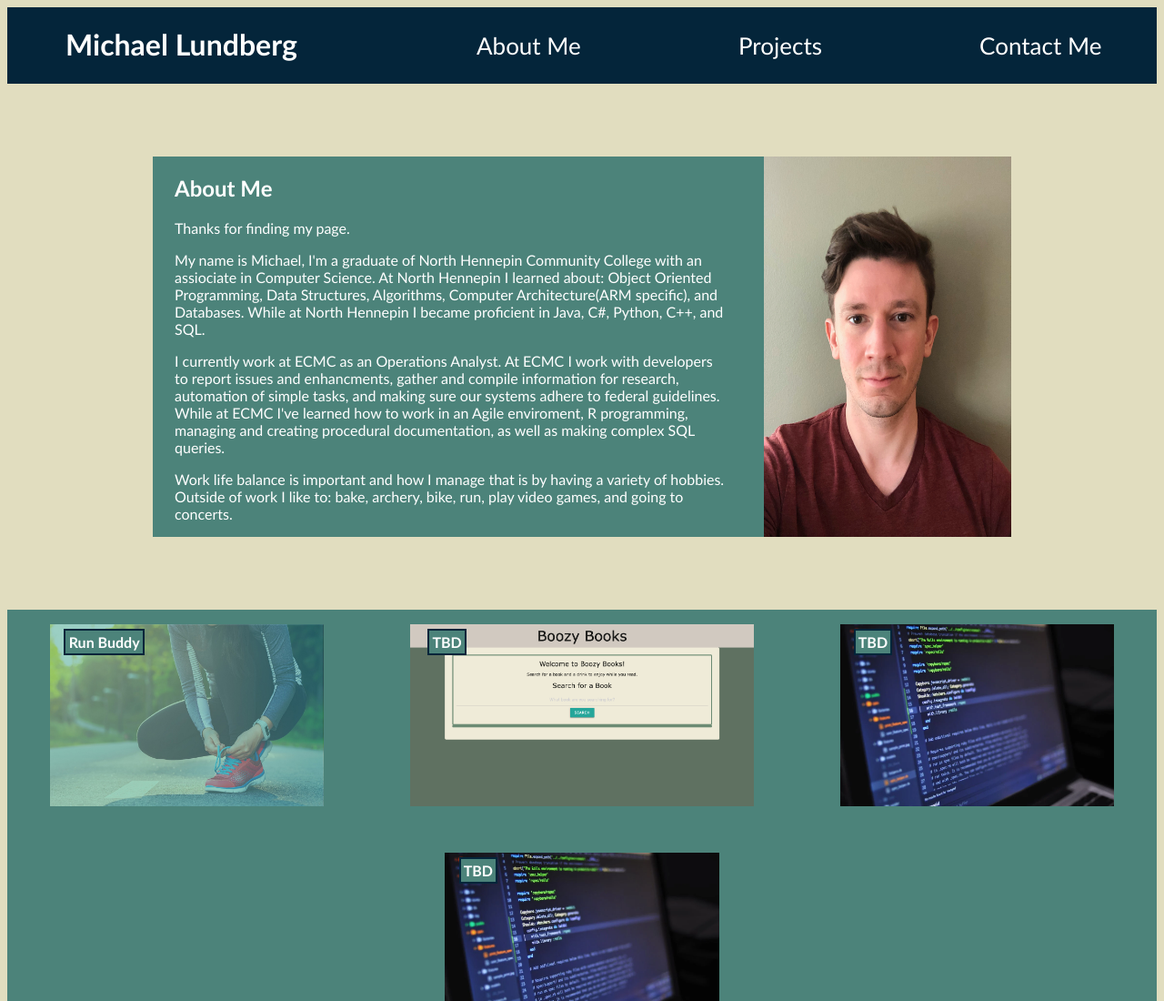
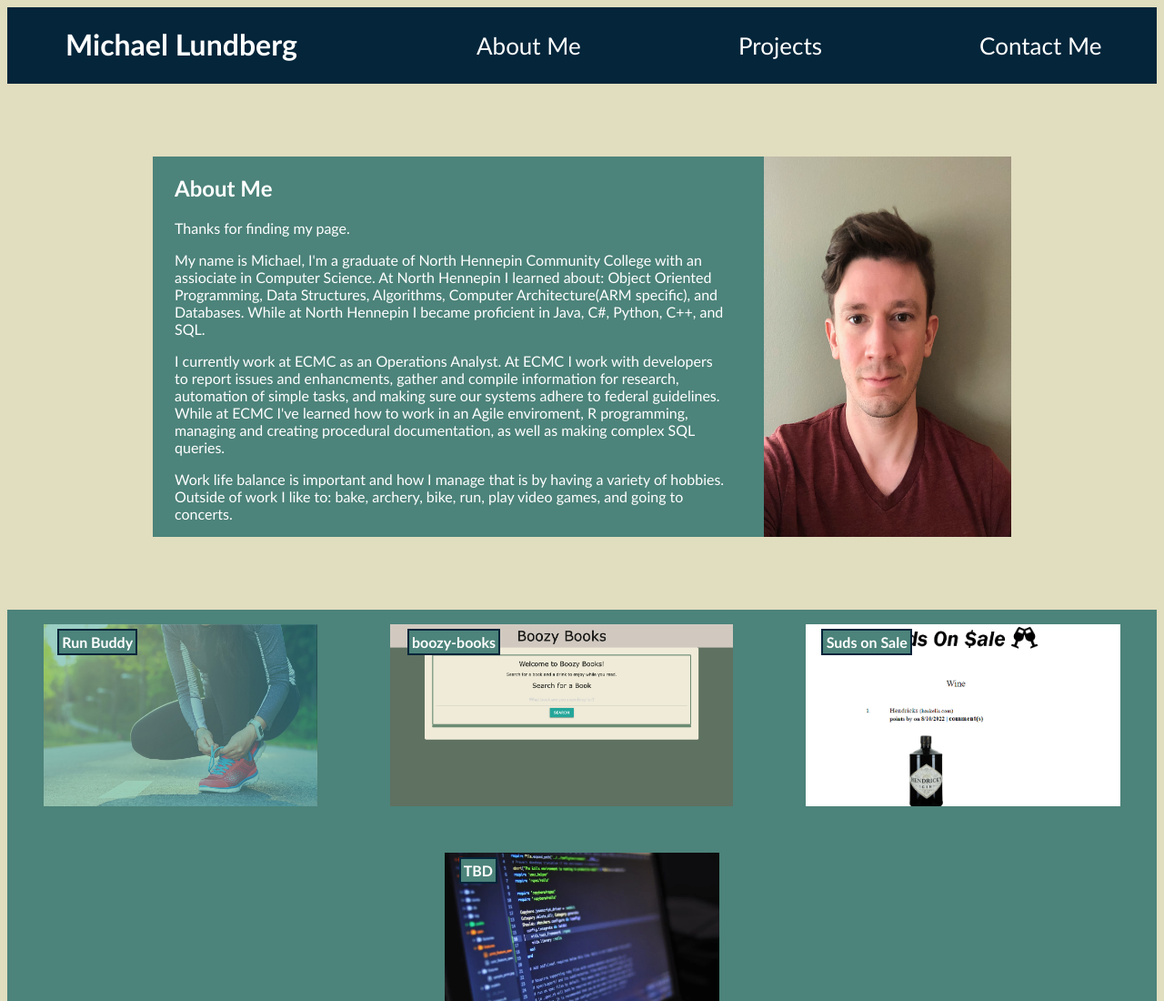
Before and after one commit to lundbmp/Lundberg-Portfolio, a plain HTML site: page index.html in a window 1280 px wide. Shown: the top 1100 px of the page at 91% size. Drawn offline with Linux system fonts and the light colour scheme.

Commit message:
added suds on sale

```diff
--- a/index.html
+++ b/index.html
@@ -57,12 +57,12 @@
                 <a target="_blank" rel="noopener noreferrer" href="https://lundbmp.github.io/run-buddy/"><img src="./assets/images/hero-bg.jpg" alt="Run Buddy"></a>
             </div>
             <div class="project-item">
-                <h4>TBD</h4>
+                <h4>boozy-books</h4>
                 <a target="_blank" rel="noopener noreferrer" href="https://nickschenck.github.io/Book-Nook/"><img src="./assets/images/boozy-books.png" alt="Boozy Books"></a>
             </div>
             <div class="project-item">
-                <h4>TBD</h4>
-                <a target="_blank" rel="noopener noreferrer" href="#"><img src="./assets/images/pexels-photo-546819.png" alt="#"></a>
+                <h4>Suds on Sale</h4>
+                <a target="_blank" rel="noopener noreferrer" href="#"><img src="./assets/images/sudsonsale.png" alt="#"></a>
             </div>
             <div class="project-item">
                 <h4>TBD</h4>
```
Also changed, not shown: assets/images/sudsonsale.png (added).
